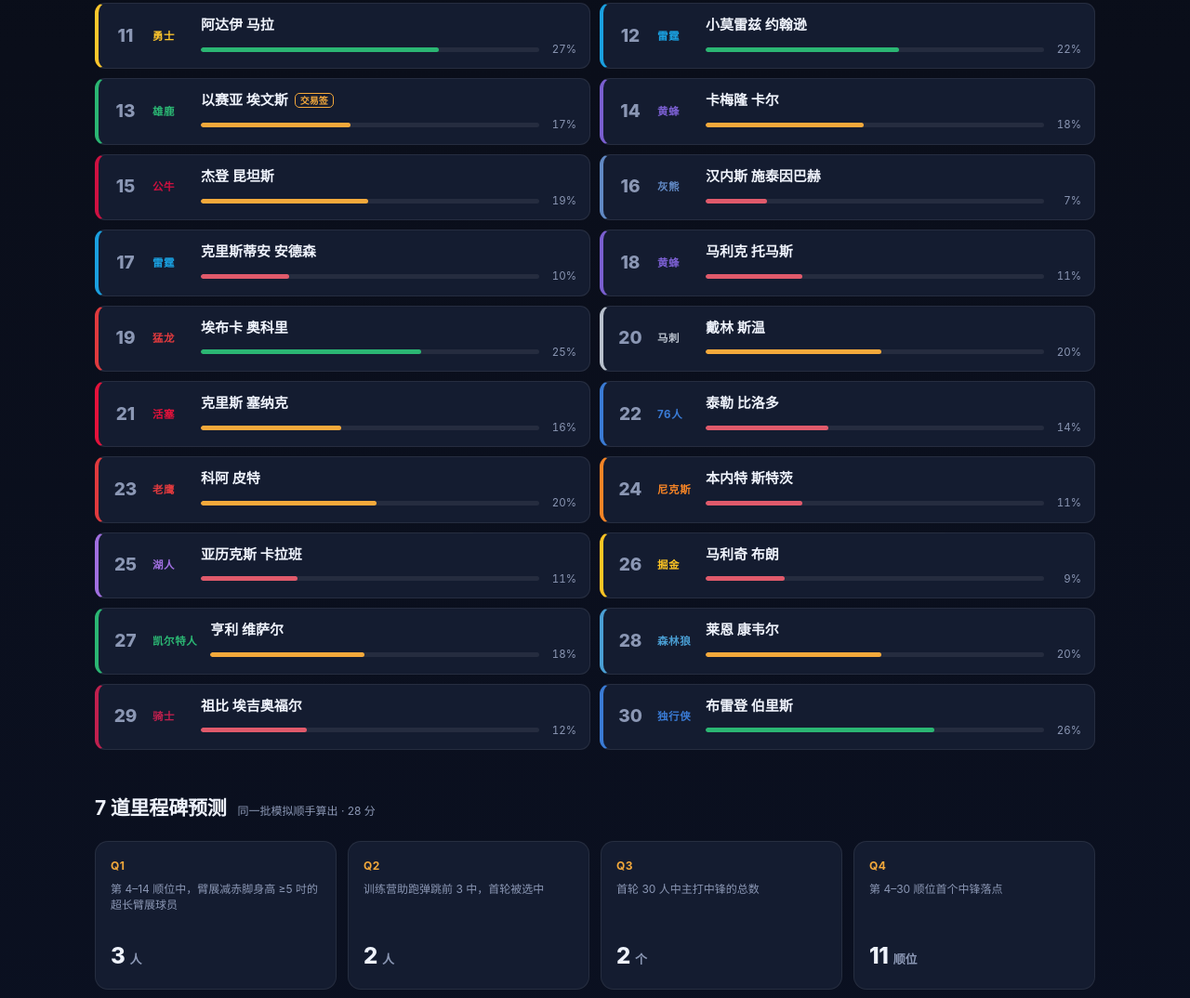
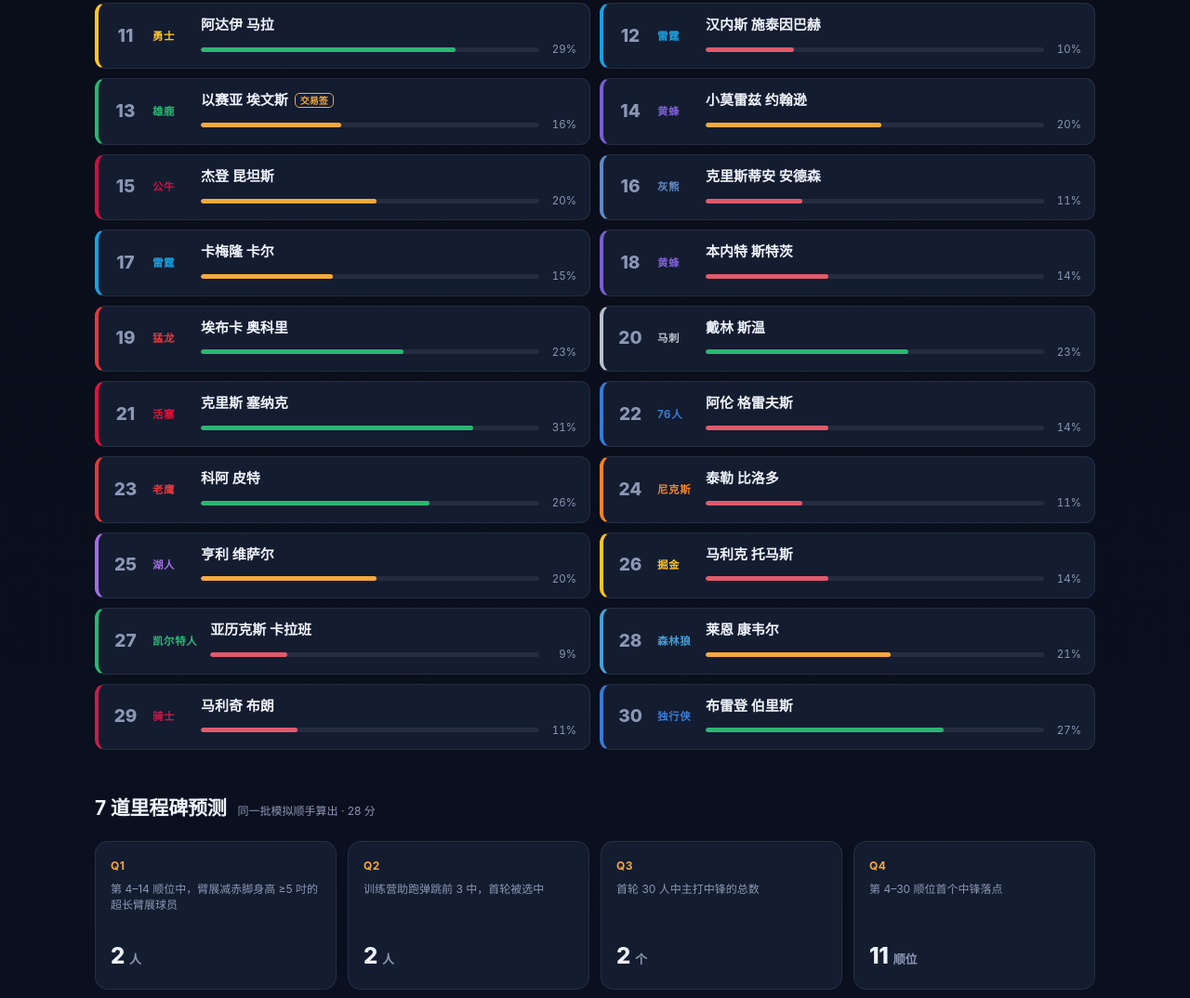
Before and after one commit to Jackey0903/draftcode, a plain HTML site: page web/draft_room.html in a window 1280 px wide. Shown: the part 1197-2271 px from the top of the page at 93% size. Drawn offline with Linux system fonts and the light colour scheme.

Commit message:
data: 纳入当日最新情报(ESPN 终版 mock + 顶部内幕锁定)刷新预测
- 专家信号并入 ESPN 终版 mock(CBS+SI+ESPN 三源共识),纳入当日最新预测与内幕。
- 顶部 4 顺位内幕锁定均反映:Wizards→Dybantsa / Jazz→Peterson / Grizzlies→Boozer /
  Bulls→Wilson(ESPN「expected/locked」内幕)。
- 重跑 simulate(赔率锚+GM 偏好复用)→ answer → audit;持签球队官方板、pick13=MIL、
  里程碑与板自洽。更新 results/RESULTS.md + 答题卡 + 前端并部署 EC2。

Co-Authored-By: Claude Opus 4.8 <noreply@anthropic.com>

```diff
--- a/web/draft_room.html
+++ b/web/draft_room.html
@@ -142,37 +142,37 @@ DAL:["独行侠","#3a7bd5"],MIL:["雄鹿","#2bb673"],GSW:["勇士","#FFC72C"],OK
 MIA:["热火","#d4316b"],CHA:["黄蜂","#7a5fd0"],TOR:["猛龙","#E03A3E"],SAS:["马刺","#b8c0cc"],
 DET:["活塞","#E4123B"],PHI:["76人","#3a7bd5"],NYK:["尼克斯","#F58426"],LAL:["湖人","#a06fe0"],
 DEN:["掘金","#FEC524"],BOS:["凯尔特人","#2bb673"],MIN:["森林狼","#4a9fd4"],CLE:["骑士","#c0204e"]};
-const PICKS=[[1,'WAS','AJ 迪班萨',0.75,0],
-[2,'UTA','达林 彼得森',0.54,0],
+const PICKS=[[1,'WAS','AJ 迪班萨',0.74,0],
+[2,'UTA','达林 彼得森',0.5,0],
 [3,'MEM','卡梅隆 布泽尔',0.51,0],
-[4,'CHI','凯莱布 威尔逊',0.51,0],
-[5,'LAC','基顿 瓦格勒',0.4,0],
+[4,'CHI','凯莱布 威尔逊',0.49,0],
+[5,'LAC','基顿 瓦格勒',0.38,0],
 [6,'BKN','达柳斯 阿卡夫',0.27,0],
-[7,'SAC','纳撒尼尔 阿门特',0.23,0],
-[8,'ATL','亚克塞尔 伦德伯格',0.18,0],
+[7,'SAC','纳撒尼尔 阿门特',0.21,0],
+[8,'ATL','亚克塞尔 伦德伯格',0.19,0],
 [9,'DAL','金斯顿 弗莱明斯',0.18,0],
-[10,'MIL','小拉巴伦 菲隆',0.19,0],
-[11,'GSW','阿达伊 马拉',0.27,0],
-[12,'OKC','小莫雷兹 约翰逊',0.22,0],
-[13,'MIL','以赛亚 埃文斯',0.17,1],
-[14,'CHA','卡梅隆 卡尔',0.18,0],
-[15,'CHI','杰登 昆坦斯',0.19,0],
-[16,'MEM','汉内斯 施泰因巴赫',0.07,0],
-[17,'OKC','克里斯蒂安 安德森',0.1,0],
-[18,'CHA','马利克 托马斯',0.11,0],
-[19,'TOR','埃布卡 奥科里',0.25,0],
-[20,'SAS','戴林 斯温',0.2,0],
-[21,'DET','克里斯 塞纳克',0.16,0],
-[22,'PHI','泰勒 比洛多',0.14,0],
-[23,'ATL','科阿 皮特',0.2,0],
-[24,'NYK','本内特 斯特茨',0.11,0],
-[25,'LAL','亚历克斯 卡拉班',0.11,0],
-[26,'DEN','马利奇 布朗',0.09,0],
-[27,'BOS','亨利 维萨尔',0.18,0],
-[28,'MIN','莱恩 康韦尔',0.2,0],
-[29,'CLE','祖比 埃吉奥福尔',0.12,0],
-[30,'DAL','布雷登 伯里斯',0.26,0]];
-const MS=[['Q1','第 4–14 顺位中，臂展减赤脚身高 ≥5 吋的超长臂展球员',3,'人'],
+[10,'MIL','小拉巴伦 菲隆',0.18,0],
+[11,'GSW','阿达伊 马拉',0.29,0],
+[12,'OKC','汉内斯 施泰因巴赫',0.1,0],
+[13,'MIL','以赛亚 埃文斯',0.16,1],
+[14,'CHA','小莫雷兹 约翰逊',0.2,0],
+[15,'CHI','杰登 昆坦斯',0.2,0],
+[16,'MEM','克里斯蒂安 安德森',0.11,0],
+[17,'OKC','卡梅隆 卡尔',0.15,0],
+[18,'CHA','本内特 斯特茨',0.14,0],
+[19,'TOR','埃布卡 奥科里',0.23,0],
+[20,'SAS','戴林 斯温',0.23,0],
+[21,'DET','克里斯 塞纳克',0.31,0],
+[22,'PHI','阿伦 格雷夫斯',0.14,0],
+[23,'ATL','科阿 皮特',0.26,0],
+[24,'NYK','泰勒 比洛多',0.11,0],
+[25,'LAL','亨利 维萨尔',0.2,0],
+[26,'DEN','马利克 托马斯',0.14,0],
+[27,'BOS','亚历克斯 卡拉班',0.09,0],
+[28,'MIN','莱恩 康韦尔',0.21,0],
+[29,'CLE','马利奇 布朗',0.11,0],
+[30,'DAL','布雷登 伯里斯',0.27,0]];
+const MS=[['Q1','第 4–14 顺位中，臂展减赤脚身高 ≥5 吋的超长臂展球员',2,'人'],
 ['Q2','训练营助跑弹跳前 3 中，首轮被选中',2,'人'],
 ['Q3','首轮 30 人中主打中锋的总数',2,'个'],
 ['Q4','第 4–30 顺位首个中锋落点',11,'顺位'],
@@ -190,7 +190,7 @@ PICKS.forEach(([no,ab,nm,p,tr])=>{const[tn,tc]=TEAM[ab]||["其他","#888"];
 const ms=document.getElementById('ms');
 MS.forEach(([q,d,a,u])=>{ms.insertAdjacentHTML('beforeend',`<div class="ms"><div class="q">${q}</div>
   <div class="d">${d}</div><div class="a">${a}${u?` <small>${u}</small>`:''}</div></div>`);});
-const AUDIT=[['30','顺位全程审计',''],['12','资金信号覆盖','g'],['0','专家×资金背离','r'],['30','gpt-5.5 解释','t'],['14','GM 偏好影响','b'],['8','红队质询','r']];
+const AUDIT=[['30','顺位全程审计',''],['12','资金信号覆盖','g'],['0','专家×资金背离','r'],['19','gpt-5.5 解释','t'],['14','GM 偏好影响','b'],['8','红队质询','r']];
 const RT=['第5顺位以后几乎全是低置信度，为什么仍把单点最高概率当成确定板而非分层/情景板？',
 '第12顺位Q4里answer_display为12但board_answer_display为11，中锋识别或顺位映射是否存在口径错误？',
 '多名球员first_round_probability=1.0，这是否过度自信，是否忽略退选、伤病、体测崩盘或球队承诺变化？',
```
Also changed, not shown: 2 other files.
